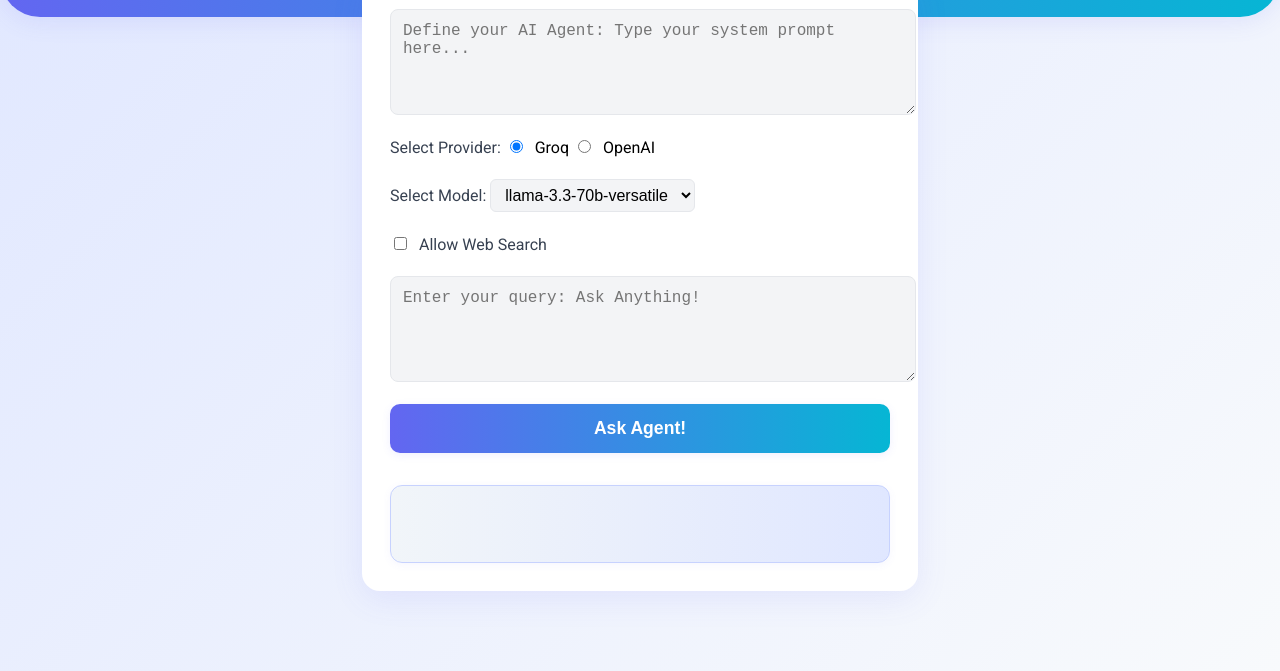
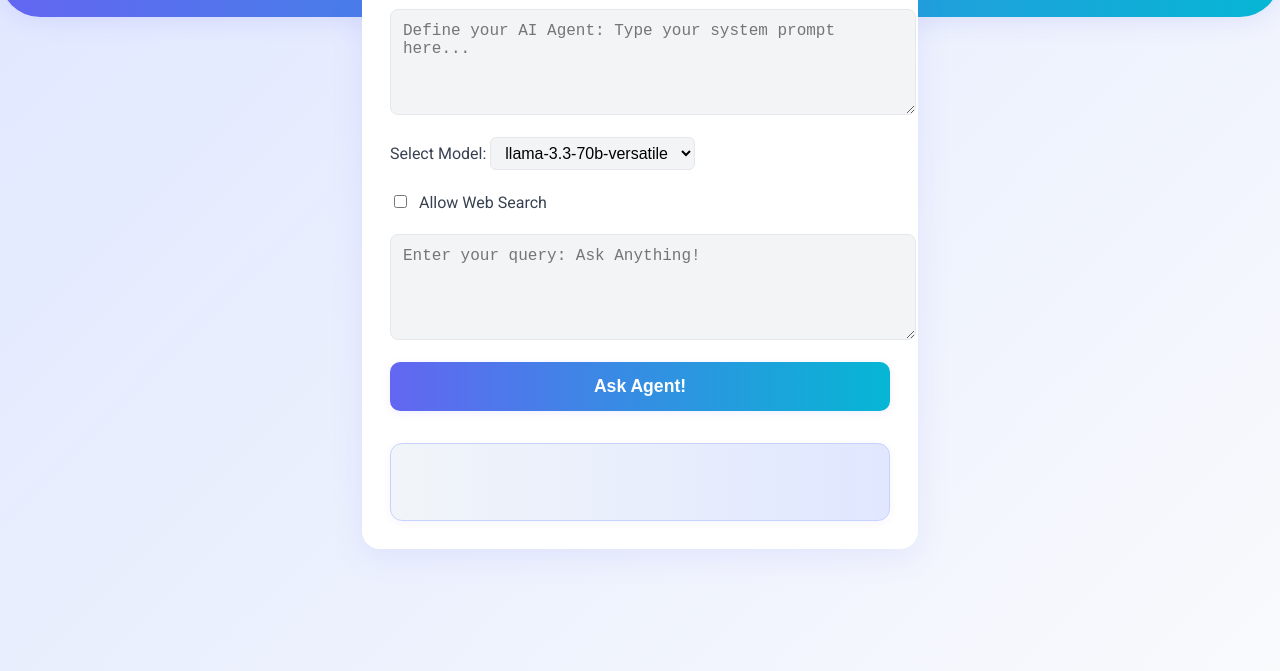
Before and after one commit to RojaPinnamraju/ai-task-planner, a plain HTML site: page index.html in a window 1280 px wide. Shown: the part 129-800 px from the top of the page. Drawn offline with nearby package versions, Linux system fonts and the light colour scheme.

Commit message:
Remove provider selection and update UI layout

```diff
--- a/index.html
+++ b/index.html
@@ -184,11 +184,6 @@
     <div class="container">
         <textarea id="systemPrompt" placeholder="Define your AI Agent: Type your system prompt here..."></textarea>
         <div>
-            <label>Select Provider:</label>
-            <input type="radio" name="provider" value="Groq" checked> Groq
-            <input type="radio" name="provider" value="OpenAI"> OpenAI
-        </div>
-        <div>
             <label>Select Model:</label>
             <select id="modelSelect">
                 <option value="llama-3.3-70b-versatile">llama-3.3-70b-versatile</option>
@@ -214,7 +209,6 @@
 
         function askAgent() {
             const systemPrompt = document.getElementById('systemPrompt').value;
-            const provider = document.querySelector('input[name="provider"]:checked').value;
             const selectedModel = document.getElementById('modelSelect').value;
             const allowWebSearch = document.getElementById('allowWebSearch').checked;
             const userQuery = document.getElementById('userQuery').value;
@@ -230,7 +224,6 @@
 
             const payload = {
                 model_name: selectedModel,
-                model_provider: provider,
                 system_prompt: systemPrompt,
                 messages: [userQuery],
                 allow_search: allowWebSearch
```
